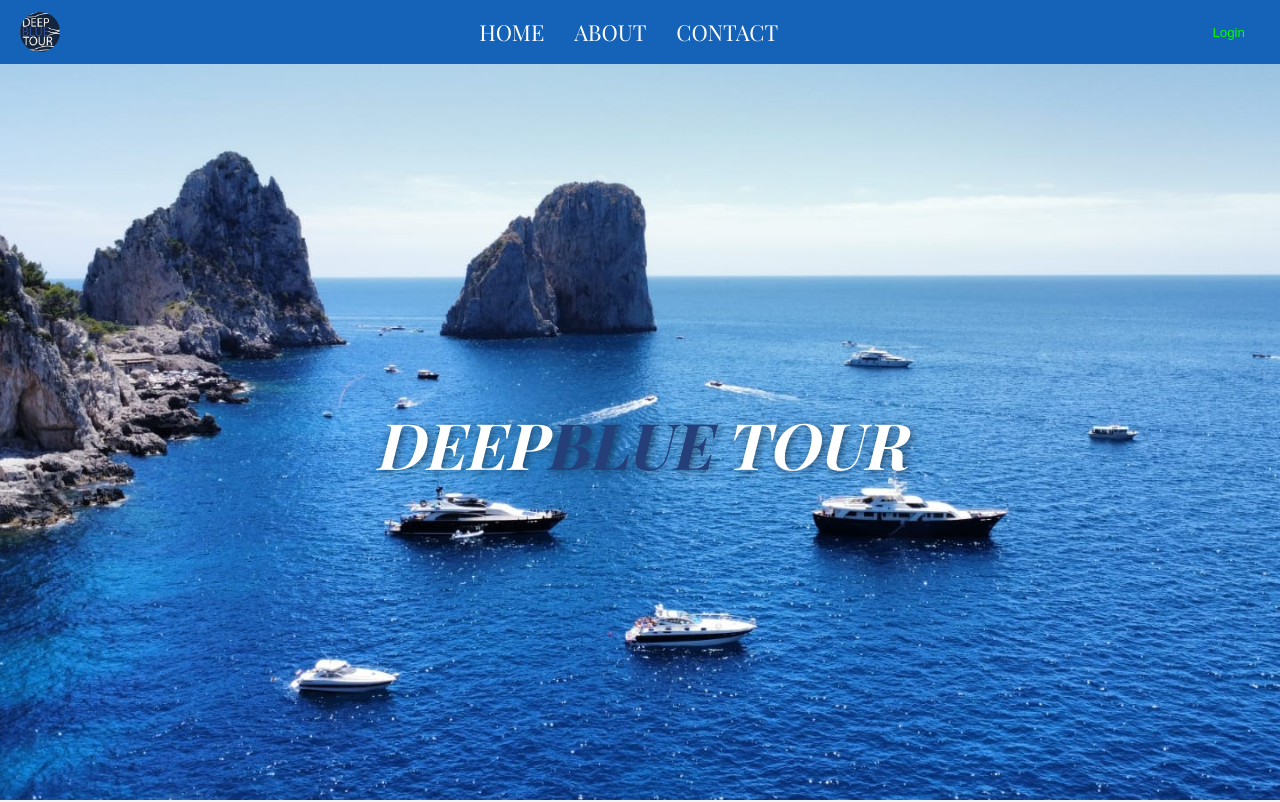
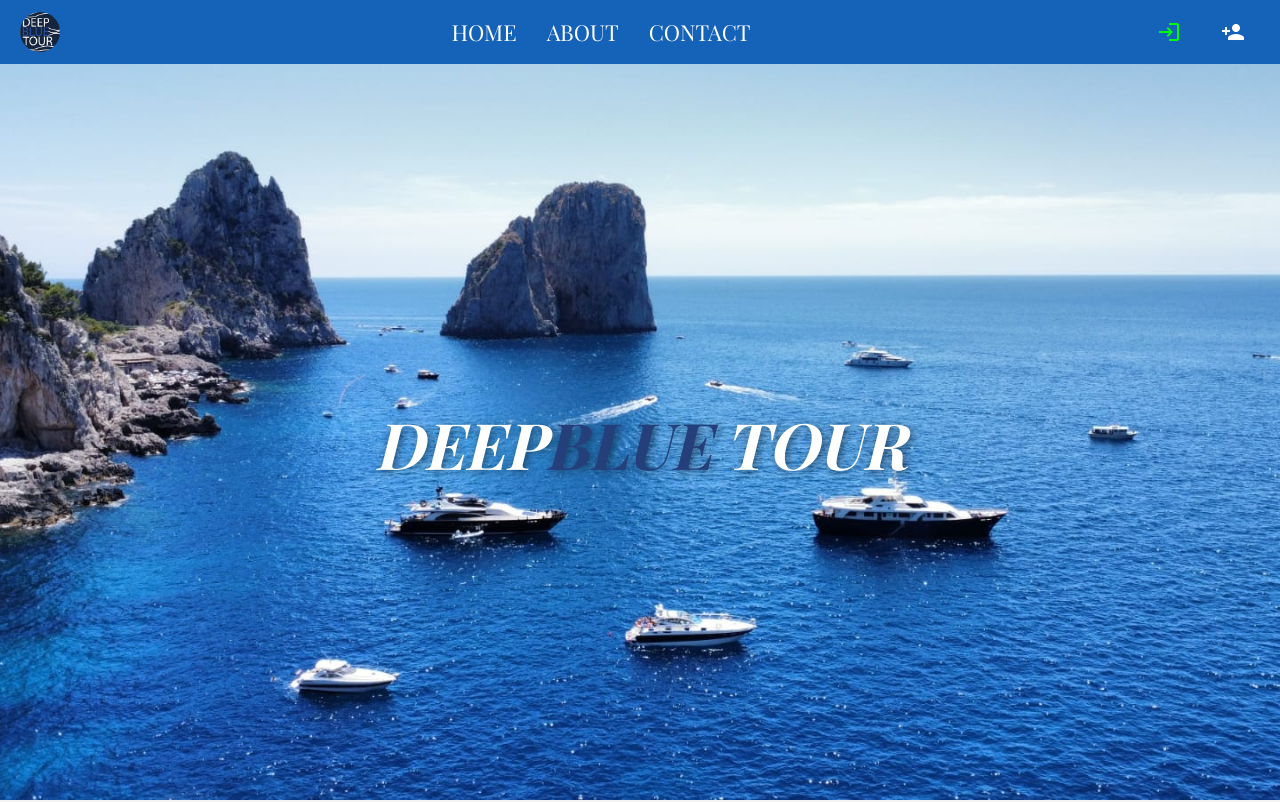
Before and after one commit to Armando220497/deep-blue-tour, an Angular app: page /home in a window 1280 px wide. Shown: the top 802 px of the page. Built offline with nearby package versions, Linux system fonts and the light colour scheme.

Commit message:
Modifica navbar.component.html: aggiornamenti alla struttura della navbar

```diff
--- a/src/app/components/navbar/navbar.component.html
+++ b/src/app/components/navbar/navbar.component.html
@@ -14,25 +14,33 @@
   </div>
 
   <div class="logout-container">
-    <!-- If the user is logged in, show the logout button -->
+    <!-- Se l'utente è autenticato, mostra il pulsante Logout -->
     <button
       *ngIf="authService.isLoggedIn"
-      mat-icon-button
-      class="logout-button"
+      mat-flat-button
+      color="warn"
       (click)="logout()"
     >
       <mat-icon>logout</mat-icon>
     </button>
 
-    <!-- If the user is NOT logged in, show the login button -->
+    <!-- Se l'utente NON è autenticato, mostra Login e Registrati -->
     <button
       *ngIf="!authService.isLoggedIn"
-      mat-raised-button
+      mat-flat-button
       color="accent"
       routerLink="/login"
-      class="login-button"
     >
-      Login
+      <mat-icon>login</mat-icon>
+    </button>
+
+    <button
+      *ngIf="!authService.isLoggedIn"
+      mat-flat-button
+      color="primary"
+      routerLink="/register"
+    >
+      <mat-icon>person_add</mat-icon>
     </button>
   </div>
 </mat-toolbar>
```
